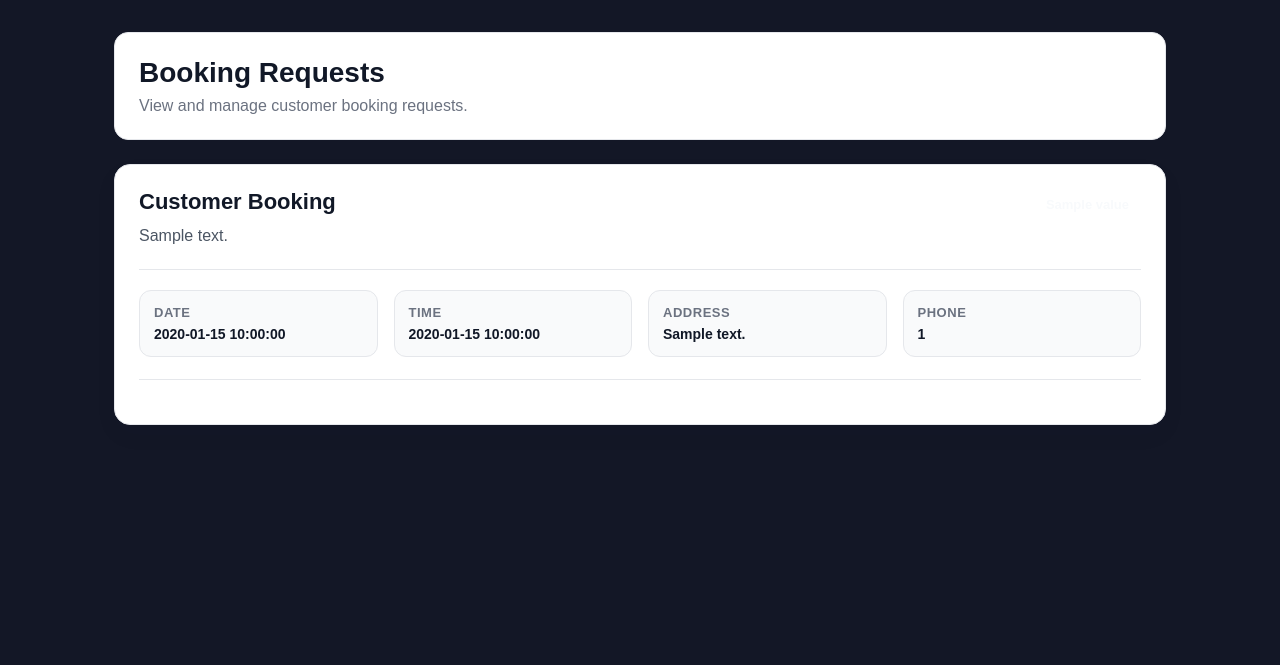
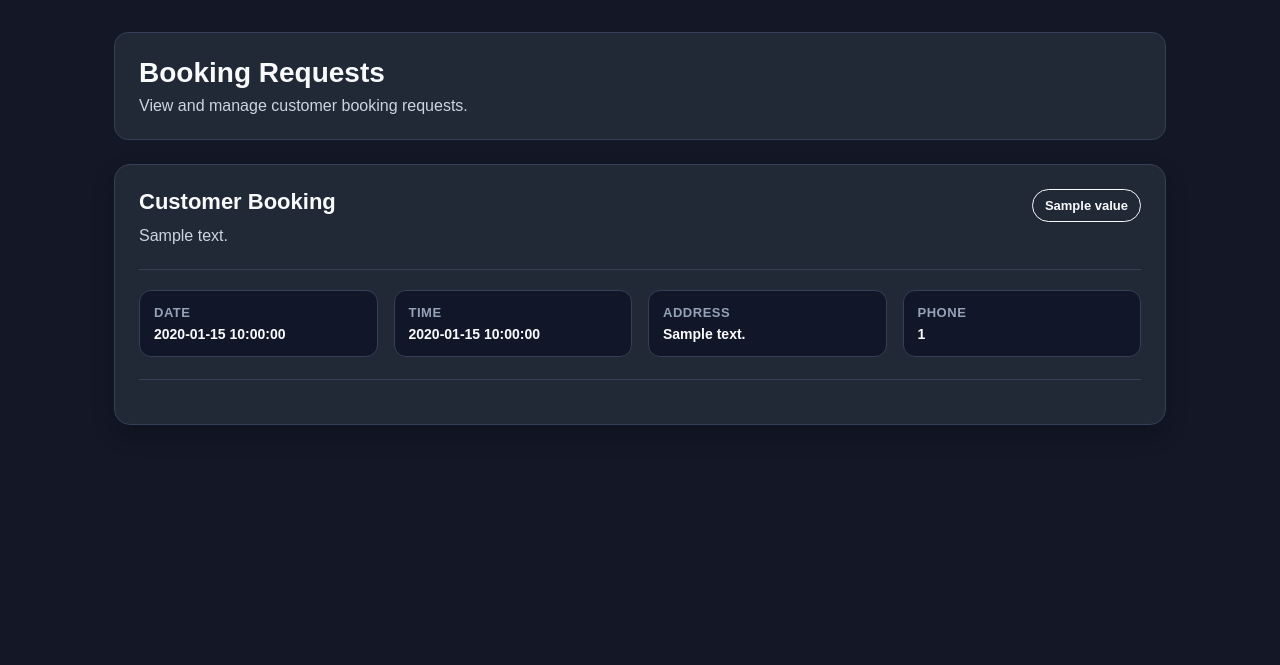
Before and after one commit to mostafa2742002/Local-Services-Booking-Platform, a Flask app: template app/templates/bookings/provider_bookings.html in a window 1280 px wide. Shown: the part 56-721 px from the top of the page. Run offline with Flask 3, Linux system fonts and the light colour scheme; the template is opened without the code that fills it: most values are stand-ins (such as "Sample title", 1, 10 or a date in 2020); some libraries are stand-ins or nearby versions.

Commit message:
Implement dark mode styles for provider bookings; update colors and layout for improved readability

```diff
--- a/app/static/css/booking/provider_bookings.css
+++ b/app/static/css/booking/provider_bookings.css
@@ -1,6 +1,6 @@
 .page-header {
-    background: #ffffff;
-    border: 1px solid #e5e7eb;
+    background: #212836;
+    border: 1px solid #354055;
     border-radius: 14px;
     padding: 24px;
     margin-bottom: 24px;
@@ -8,15 +8,17 @@
 
 .page-header h1 {
     margin: 0 0 8px;
+    color: #f8fafc;
     font-size: 28px;
-    color: #111827;
 }
 
 .page-header p {
     margin: 0;
-    color: #6b7280;
+    color: #cbd5e1;
     font-size: 16px;
 }
+
+/* Bookings List */
 
 .bookings-list {
     display: grid;
@@ -24,11 +26,11 @@
 }
 
 .booking-card {
-    background: #ffffff;
-    border: 1px solid #e5e7eb;
+    padding: 24px;
+    background: #212836;
+    border: 1px solid #354055;
     border-radius: 16px;
-    padding: 24px;
-    box-shadow: 0 10px 24px rgba(15, 23, 42, 0.04);
+    box-shadow: 0 10px 24px rgba(0, 0, 0, 0.16);
 }
 
 .booking-main {
@@ -37,64 +39,73 @@
     align-items: flex-start;
     gap: 20px;
     padding-bottom: 20px;
-    border-bottom: 1px solid #e5e7eb;
+    border-bottom: 1px solid #354055;
 }
 
 .booking-main h2 {
     margin: 0 0 8px;
+    color: #f8fafc;
     font-size: 22px;
-    color: #111827;
 }
 
 .booking-main p {
+    max-width: 720px;
     margin: 0;
-    max-width: 720px;
-    color: #4b5563;
+    color: #cbd5e1;
     line-height: 1.6;
 }
+
+/* Status */
 
 .status-badge {
     display: inline-flex;
     align-items: center;
     justify-content: center;
-
     padding: 8px 12px;
+    border: 1px solid;
     border-radius: 999px;
-
     font-size: 13px;
     font-weight: 800;
     white-space: nowrap;
 }
 
 .status-pending {
-    background: #fef3c7;
-    color: #92400e;
+    background: #453817;
+    border-color: #806723;
+    color: #fde68a;
 }
 
 .status-accepted {
-    background: #dbeafe;
-    color: #1d4ed8;
+    background: #172f55;
+    border-color: #315e9d;
+    color: #93c5fd;
 }
 
 .status-rejected {
-    background: #fee2e2;
-    color: #991b1b;
+    background: #451d27;
+    border-color: #7f2d3b;
+    color: #fca5a5;
 }
 
 .status-in_progress {
-    background: #ede9fe;
-    color: #6d28d9;
+    background: #312454;
+    border-color: #6046a2;
+    color: #c4b5fd;
 }
 
 .status-completed {
-    background: #dcfce7;
-    color: #166534;
+    background: #173d2c;
+    border-color: #26704c;
+    color: #86efac;
 }
 
 .status-cancelled {
-    background: #f3f4f6;
-    color: #4b5563;
+    background: #2b3240;
+    border-color: #4a5568;
+    color: #cbd5e1;
 }
+
+/* Booking Details */
 
 .booking-details {
     display: grid;
@@ -104,28 +115,30 @@
 }
 
 .booking-details div {
-    background: #f9fafb;
-    border: 1px solid #e5e7eb;
+    padding: 14px;
+    background: #111629;
+    border: 1px solid #354055;
     border-radius: 12px;
-    padding: 14px;
 }
 
 .booking-details strong {
     display: block;
     margin-bottom: 6px;
-    color: #6b7280;
+    color: #94a3b8;
     font-size: 13px;
+    letter-spacing: 0.04em;
     text-transform: uppercase;
-    letter-spacing: 0.04em;
 }
 
 .booking-details span {
     display: block;
-    color: #111827;
+    color: #f8fafc;
     font-size: 14px;
     font-weight: 700;
     word-break: break-word;
 }
+
+/* Actions */
 
 .booking-actions {
     display: flex;
@@ -133,61 +146,70 @@
     gap: 12px;
     margin-top: 22px;
     padding-top: 20px;
-    border-top: 1px solid #e5e7eb;
+    border-top: 1px solid #354055;
+}
+
+.booking-actions:empty {
+    display: none;
 }
 
 .booking-actions form {
     margin: 0;
 }
 
-.primary-btn,
-.danger-btn {
+.booking-actions .primary-btn,
+.booking-actions .danger-btn {
+    padding: 12px 18px;
     border: none;
     border-radius: 10px;
-    padding: 12px 18px;
-
     font-size: 15px;
     font-weight: 800;
     cursor: pointer;
     text-align: center;
 }
 
-.primary-btn {
-    background: #2563eb;
+.booking-actions .primary-btn {
+    background: #6f9eff;
+    color: #111629;
+}
+
+.booking-actions .primary-btn:hover {
+    background: #5d8df4;
+}
+
+.booking-actions .danger-btn {
+    background: #5c2532;
+    border: 1px solid #8f3c4c;
+    color: #fca5a5;
+}
+
+.booking-actions .danger-btn:hover {
+    background: #7f2d3b;
     color: #ffffff;
 }
 
-.primary-btn:hover {
-    background: #1d4ed8;
-}
-
-.danger-btn {
-    background: #dc2626;
-    color: #ffffff;
-}
-
-.danger-btn:hover {
-    background: #b91c1c;
-}
+/* Empty State */
 
 .empty-state {
-    background: #ffffff;
-    border: 1px solid #e5e7eb;
+    padding: 32px;
+    background: #212836;
+    border: 1px solid #354055;
     border-radius: 14px;
-    padding: 32px;
     text-align: center;
 }
 
 .empty-state h2 {
     margin: 0 0 8px;
-    color: #111827;
+    color: #f8fafc;
 }
 
 .empty-state p {
     margin: 0;
-    color: #4b5563;
+    color: #cbd5e1;
     font-size: 16px;
 }
+
+/* Responsive */
 
 @media (max-width: 900px) {
     .booking-details {
@@ -219,8 +241,8 @@
     }
 
     .booking-actions form,
-    .primary-btn,
-    .danger-btn {
+    .booking-actions .primary-btn,
+    .booking-actions .danger-btn {
         width: 100%;
     }
 }
```
